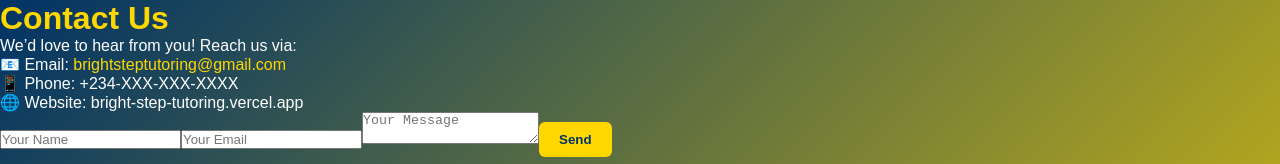
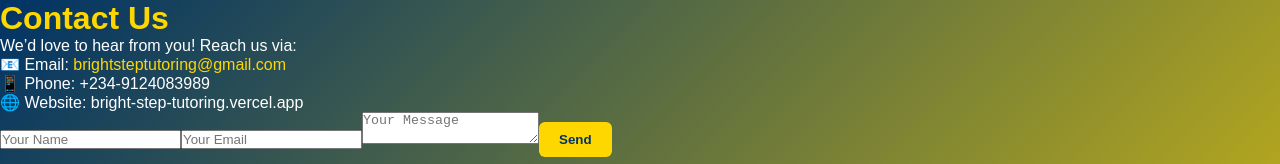
Before and after one commit to Gixxeh/bright-step-tutoring, a Next.js app: page /contact in a window 1280 px wide. Shown: the top 164 px of the page. Built offline with nearby package versions, Linux system fonts and the light colour scheme.

Commit message:
Update contact.tsx

```diff
--- a/pages/contact.tsx
+++ b/pages/contact.tsx
@@ -5,7 +5,7 @@ export default function Contact() {
       <p className="mb-4">We’d love to hear from you! Reach us via:</p>
       <ul className="space-y-2">
         <li>📧 Email: <a href="mailto:brightsteptutoring@gmail.com" className="text-blue-600">brightsteptutoring@gmail.com</a></li>
-        <li>📱 Phone: +234-XXX-XXX-XXXX</li>
+        <li>📱 Phone: +234-9124083989</li>
         <li>🌐 Website: bright-step-tutoring.vercel.app</li>
       </ul>
 
```
